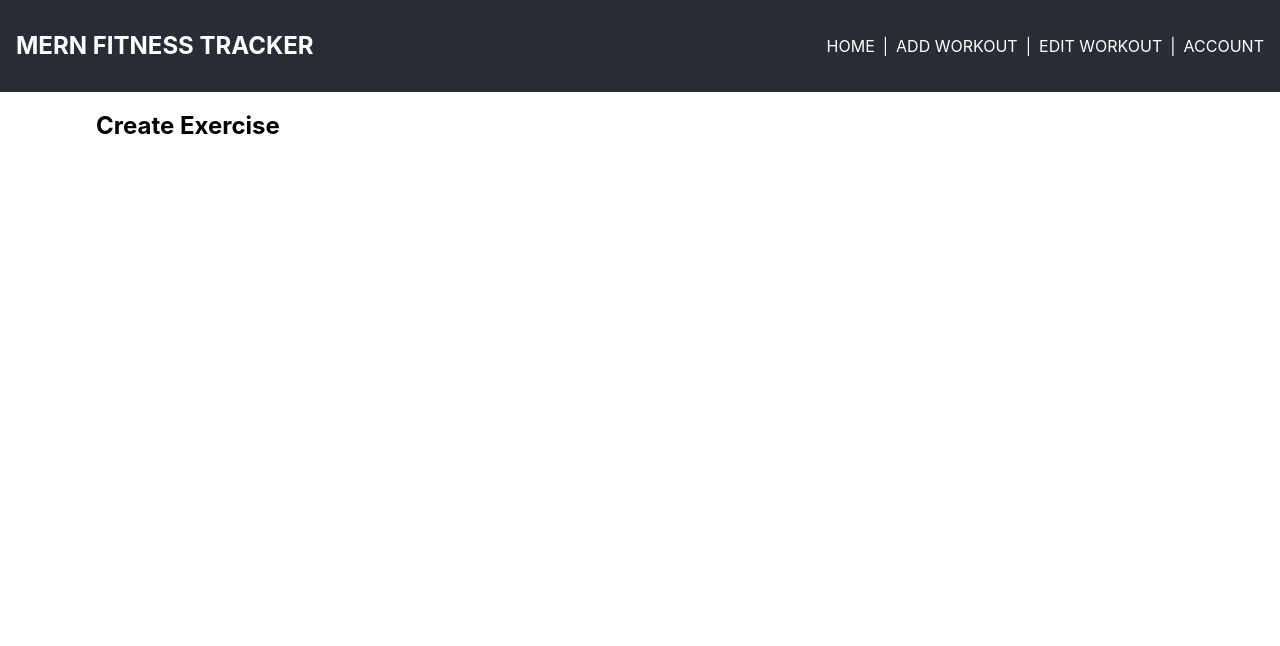
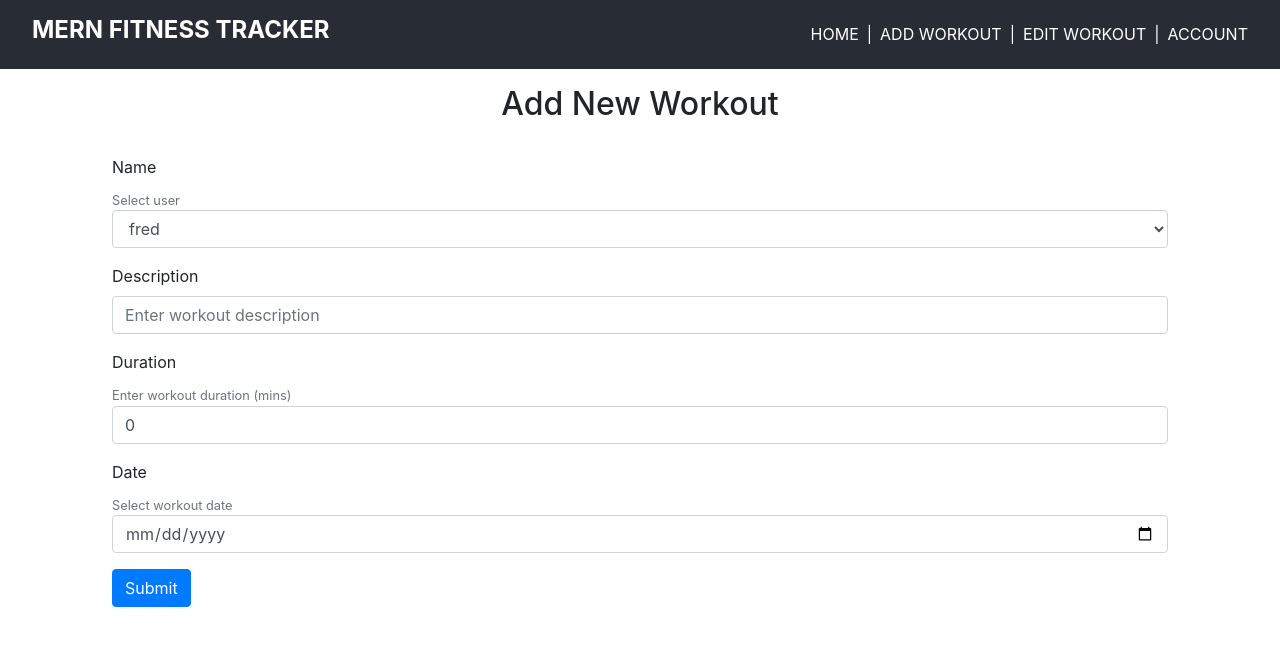
Before and after one commit to freddielumor/MERN-Stack-Fitness-Tracker, a React (Create React App) app in the folder client/: page /create in a window 1280 px wide. Shown: the top 646 px of the page. Built offline with nearby package versions, Linux system fonts and the light colour scheme; the HTML template or start-up script is replaced by a standard one.

Commit message:
Update client
- Update Header component.
- Add CreateExercise component.

```diff
--- a/client/package.json
+++ b/client/package.json
@@ -11,6 +11,7 @@
     "node-sass": "^4.14.1",
     "react": "^16.13.1",
     "react-bootstrap": "^1.0.1",
+    "react-datepicker": "^2.15.0",
     "react-dom": "^16.13.1",
     "react-scripts": "3.4.1"
   },
--- a/client/src/App.js
+++ b/client/src/App.js
@@ -6,6 +6,7 @@ import EditExercise from "./components/EditExercise/EditExercise";
 import CreateExercise from "./components/CreateExercise/CreateExercise";
 import CreateUser from "./components/CreateUser/CreateUser";
 import "./utilitites/normalize.scss";
+import "bootstrap/dist/css/bootstrap.min.css";
 import "./App.scss";
 
 function App() {
--- a/client/src/App.scss
+++ b/client/src/App.scss
@@ -14,15 +14,13 @@ code {
 }
 
 a {
-  text-decoration: none;
-
-  &:hover {
-    transition: 0.6s all ease;
-  }
+  text-decoration: none !important;
+  transition: 0.4s all ease;
 }
 
 .app {
   &__main {
+    padding: 1rem;
     margin: 0 auto;
     max-width: 1280px;
     width: 80%;
--- a/client/src/components/CreateExercise/CreateExercise.js
+++ b/client/src/components/CreateExercise/CreateExercise.js
@@ -1,5 +1,126 @@
-import React from "react";
+import React, { useState, useEffect } from "react";
+import { Button, Form } from "react-bootstrap";
+import DatePicker from "react-datepicker";
+import "./CreateExercise.scss";
 
-export default function CreateExercise() {
-  return <h2>Create Exercise</h2>;
-}
+const CreateExercise = () => {
+  const [state, setState] = useState({
+    username: "",
+    description: "",
+    duration: 0,
+    date: new Date(),
+    users: [],
+  });
+
+  useEffect(() => {
+    setState((prev) => ({
+      ...prev,
+      username: "fred",
+      users: ["fred"],
+    }));
+  }, []);
+
+  console.log("username", state.username);
+  console.log("description", state.description);
+  console.log("duration", state.duration);
+  console.log("date", state.date);
+  console.log("users", state.users);
+
+  const onChange = (e) => {
+    const { name, value } = e.target;
+    setState((prev) => ({
+      ...prev,
+      [name]: value,
+    }));
+  };
+
+  const hanldeSubmit = (e) => {
+    e.preventDefault();
+
+    // Get completed form data from state
+    const { username, description, duration, date, users } = state;
+
+    // Create exercise object to be submitted to database
+    const exercise = {
+      username,
+      description,
+      duration: parseInt(duration),
+      date,
+      users,
+    };
+
+    console.log("exercise", exercise);
+
+    // Go home after submit
+    // window.location = "/";
+  };
+
+  return (
+    <div className="create-exercise">
+      <h2>Add New Workout</h2>
+
+      <Form className="create-exercise__form" onSubmit={hanldeSubmit}>
+        <Form.Group>
+          <Form.Label>Name</Form.Label>
+          <Form.Text className="text-muted">Select user</Form.Text>
+          <Form.Control
+            as="select"
+            placeholder="Enter name"
+            name={"username"}
+            value={state.username}
+            onChange={onChange}
+          >
+            {state.users.map((user) => {
+              return (
+                <option key={user} value={user}>
+                  {user}
+                </option>
+              );
+            })}
+          </Form.Control>
+        </Form.Group>
+
+        <Form.Group>
+          <Form.Label>Description</Form.Label>
+          <Form.Control
+            type="text"
+            placeholder="Enter workout description"
+            name={"description"}
+            value={state.description}
+            onChange={onChange}
+          />
+        </Form.Group>
+
+        <Form.Group>
+          <Form.Label>Duration</Form.Label>
+          <Form.Text className="text-muted">
+            Enter workout duration (mins)
+          </Form.Text>
+          <Form.Control
+            type="number"
+            name={"duration"}
+            value={state.duration}
+            onChange={onChange}
+          />
+        </Form.Group>
+
+        <Form.Group>
+          <Form.Label>Date</Form.Label>
+          <Form.Text className="text-muted">Select workout date</Form.Text>
+          <Form.Control
+            type="date"
+            name={"date"}
+            value={state.date}
+            onChange={onChange}
+          />
+        </Form.Group>
+
+        <Button variant="primary" type="submit">
+          Submit
+        </Button>
+      </Form>
+    </div>
+  );
+};
+
+export default CreateExercise;
--- /dev/null
+++ b/client/src/components/CreateExercise/CreateExercise.scss
@@ -0,0 +1,9 @@
+.create-exercise {
+  h2 {
+    text-align: center;
+  }
+
+  &__form {
+    margin-top: 2rem;
+  }
+}
--- a/client/src/components/Header/Header.js
+++ b/client/src/components/Header/Header.js
@@ -5,7 +5,9 @@ import "./Header.scss";
 export default function Header() {
   return (
     <header className="header">
-      <h1 className="title">MERN Fitness Tracker</h1>
+      <Link className="" to="/">
+        <h1 className="title">MERN Fitness Tracker</h1>
+      </Link>
 
       <nav className="nav">
         <Link className="nav__link" to="/">
--- a/client/src/components/Header/Header.scss
+++ b/client/src/components/Header/Header.scss
@@ -8,6 +8,7 @@
   text-align: center;
 
   @media only screen and (min-width: 768px) {
+    padding: 1rem 2rem;
     flex-direction: row;
     justify-content: space-between;
     text-align: initial;
@@ -18,6 +19,12 @@
   text-transform: uppercase;
   font-size: 1.5rem;
   font-weight: 700;
+  color: #fff;
+  transition: color 0.4s ease;
+
+  &:hover {
+    color: #61dafb;
+  }
 }
 
 .nav {
```
Also changed, not shown: 1 other file (tests, documents, lock files or other folders).
